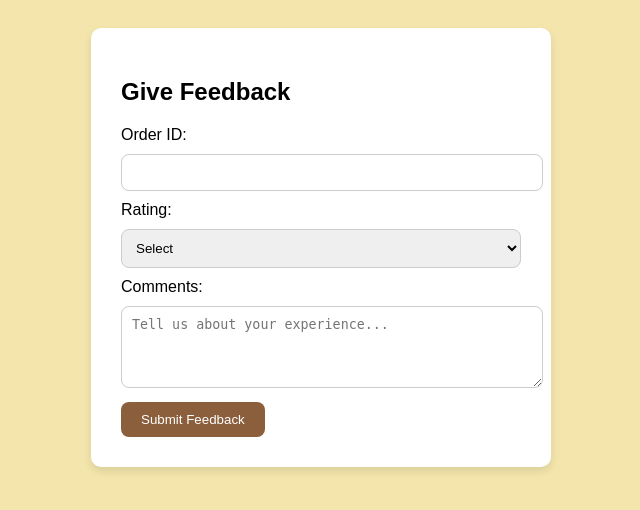
After one commit to maryam957/FSE-Project, a Flask app: page /feedback in a window 1280 px wide. The commit adds this page. Shown: the top 510 px of the page, without its empty margins (319-959 px from the left). Run offline with Flask 3, Linux system fonts and the light colour scheme.

Commit message:
feedback

```diff
--- a/app.py
+++ b/app.py
@@ -171,3 +171,17 @@ def confirm_order():
 
 if __name__ == "__main__":
     app.run(debug=True)
+@app.route('/feedback')
+def feedback():
+
+    if request.method == "POST":
+        order_id = request.form["order_id"]
+        rating = request.form["rating"]
+        comments = request.form["comments"]
+        # Save feedback to a file or database if needed
+        return render_template("thank_you.html", rating=rating)
+    return render_template("feedback.html")
+
+@app.route("/thank_you")
+def thank_you():
+    return render_template("thank_you.html")
--- a/templates/cake_details.html
+++ b/templates/cake_details.html
@@ -27,6 +27,10 @@
             <a href="#" id="cartIcon">
                 <img src="{{ url_for('static', filename='images/cart-icon.png') }}" alt="Cart" width="25" height="25">
             </a>
+            <a href="{{ url_for('feedback') }}">
+                <span style="color: red; font-weight: bold;">Feedback</span>
+            </a>
+
         </div>
     </div>
 </header>
--- /dev/null
+++ b/templates/feedback.html
@@ -0,0 +1,83 @@
+<!DOCTYPE html>
+<html>
+<head>
+    <title>Order Feedback</title>
+    <style>
+        body {
+            font-family: Arial, sans-serif;
+            background-color: #f3e5ab;
+            padding: 20px;
+        }
+
+        .feedback-container {
+            background: white;
+            border-radius: 10px;
+            padding: 30px;
+            width: 400px;
+            margin: auto;
+            box-shadow: 0 4px 8px rgba(0,0,0,0.1);
+        }
+
+        input, textarea, select {
+            width: 100%;
+            padding: 10px;
+            margin: 10px 0;
+            border-radius: 8px;
+            border: 1px solid #ccc;
+        }
+
+        button {
+            background-color: #8b5e3c;
+            color: white;
+            padding: 10px 20px;
+            border: none;
+            border-radius: 8px;
+            cursor: pointer;
+        }
+
+            button:hover {
+                background-color: #7a4f2e;
+            }
+
+        .message {
+            text-align: center;
+            color: green;
+            font-weight: bold;
+        }
+    </style>
+</head>
+<body>
+    {% with messages = get_flashed_messages() %}
+    {% if messages %}
+    <div class="message">
+        {% for message in messages %}
+        <p>{{ message }}</p>
+        {% endfor %}
+    </div>
+    {% endif %}
+    {% endwith %}
+
+    <div class="feedback-container">
+        <h2>Give Feedback</h2>
+        <form method="POST">
+            <label for="order_id">Order ID:</label>
+            <input type="text" name="order_id" required>
+
+            <label for="rating">Rating:</label>
+            <select name="rating" required>
+                <option value="">Select</option>
+                <option value="5">⭐️⭐️⭐️⭐️⭐️</option>
+                <option value="4">⭐️⭐️⭐️⭐️</option>
+                <option value="3">⭐️⭐️⭐️</option>
+                <option value="2">⭐️⭐️</option>
+                <option value="1">⭐️</option>
+            </select>
+
+            <label for="comments">Comments:</label>
+            <textarea name="comments" rows="4" placeholder="Tell us about your experience..."></textarea>
+
+            <button type="submit">Submit Feedback</button>
+        </form>
+    </div>
+</body>
+</html>
```
Also changed, not shown: static/style.css (+10 -0 lines), templates/thankyou.html (added, +28 -0 lines), static/images/feedback_icon.png (added).
